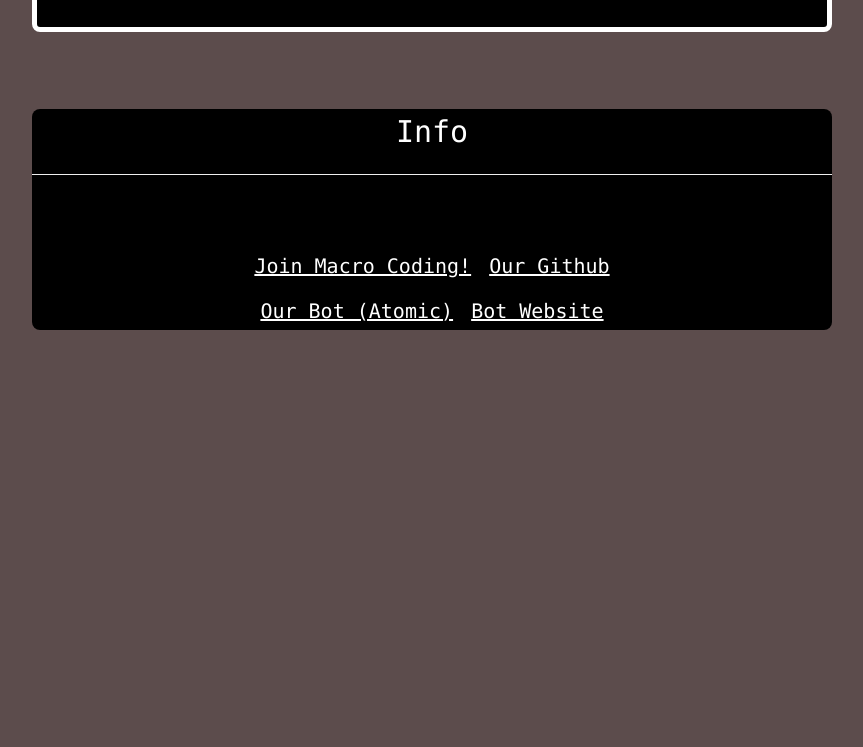
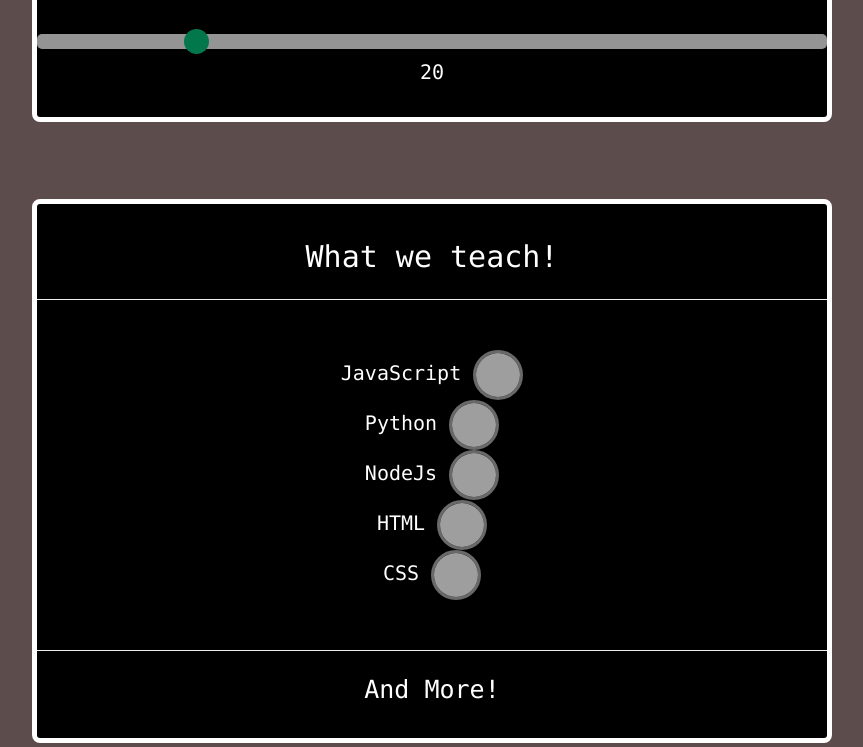
Before and after one commit to Graphing-wiz/MacroCoding-Website, a plain HTML site: page index.html in a window 1280 px wide. Shown: the part 3159-3906 px from the top of the page, without its empty margins (208-1071 px from the left). Before the commit the page ends 3489 px from the top, so only its background shows below. Drawn offline with nearby package versions, Linux system fonts and the light colour scheme; grey boxes are pictures that could not be loaded.

Commit message:
Update index.html

```diff
--- a/index.html
+++ b/index.html
@@ -153,6 +153,7 @@
         cursor: pointer;
     }
     .icon {
+        border: 3px solid rgb(105, 105, 105);
         width: 50px;
         height: 50px;
         border-radius: 50%;
@@ -163,7 +164,7 @@
     <title>
         Welcome To Macro Coding
     </title>
-    <link rel="icon" type="image/x-icon"
+    <link rel="icon" type="image/x-icon" style="border-radius: 50%;"
         href="https://cdn.discordapp.com/avatars/1002937272120901742/28cf4c3cdea759e9d93e11fff11a2927.webp">
 </head>
 
@@ -273,6 +274,10 @@
         <img class="icon" src="https://cdn.discordapp.com/avatars/933662335611068477/412163b4e91e0beb251b75389ced395d.webp">
         <br>
         <br>
+        <input type="range" min="1" max="100" value="20" class="slider" id="myRange">
+        <p10 id="demo">20px</p10>
+        <br>
+        <br>
 
     </div>
         <script>
@@ -330,7 +335,37 @@
     <br>
     <br>
     <br>
+    <div class="container info2" style="border: 5px solid white; background-color:rgb(0, 0, 0); color:rgb(255, 255, 255);">
+        <br>
+        <h10 style="font-size: 30px">What we teach!</h10>
+        <hr>
+        <br>
+        <p7 class="person">JavaScript</p7>
+        <img src="https://www.svgrepo.com/show/303206/javascript-logo.svg" class="icon">
+        <br>
+        <p8 class="person">Python</p8>
+        <img class="icon" src="https://cdn.ccdc.cam.ac.uk/content/images/products/Product-Python.png">
+        <br>
+        <p13 class="person">NodeJs</p13>
+        <img class="icon" src="https://cdn.discordapp.com/attachments/992533250008420532/1030294601023619222/unknown.png">
+        <br>
+        <p9 class="person">HTML</p9>
+        <img class="icon" src="https://cdn.pixabay.com/photo/2017/08/05/11/16/logo-2582748_960_720.png">
+        <br>
+        <p10 class="person">CSS</p10>
+        <img class="icon" src="https://cdn.pixabay.com/photo/2017/08/05/11/16/logo-2582747_960_720.png">
+        <br>
+        <br>
+        <hr>
+        <p11 class="person" style="font-size: 25px">And More!</p11>
+        <br>
+        <br>
 
+
+    </div>
+    <br>
+    <br>
+    <br>
     <div class="container info" style="background-color:rgb(0, 0, 0); color:rgb(255, 255, 255); width: 1366px" id="info3">
         <h10 id="siteInfo" onmouseover="makeBold()" onmouseleave="makeNormal()">Info</h10>
         <hr>
```
